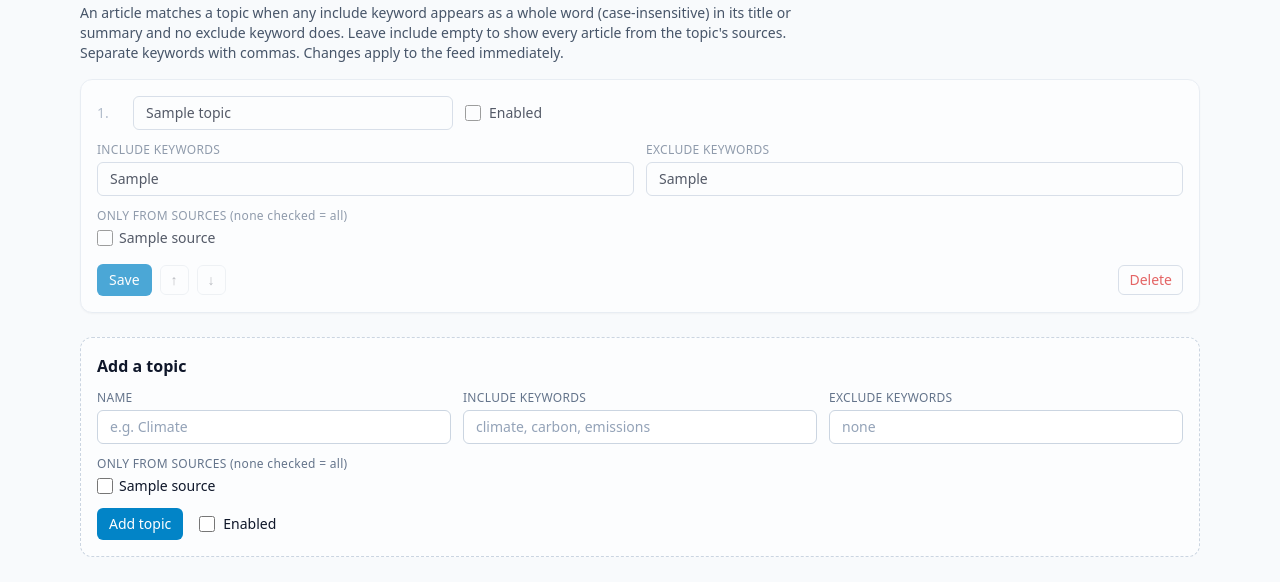
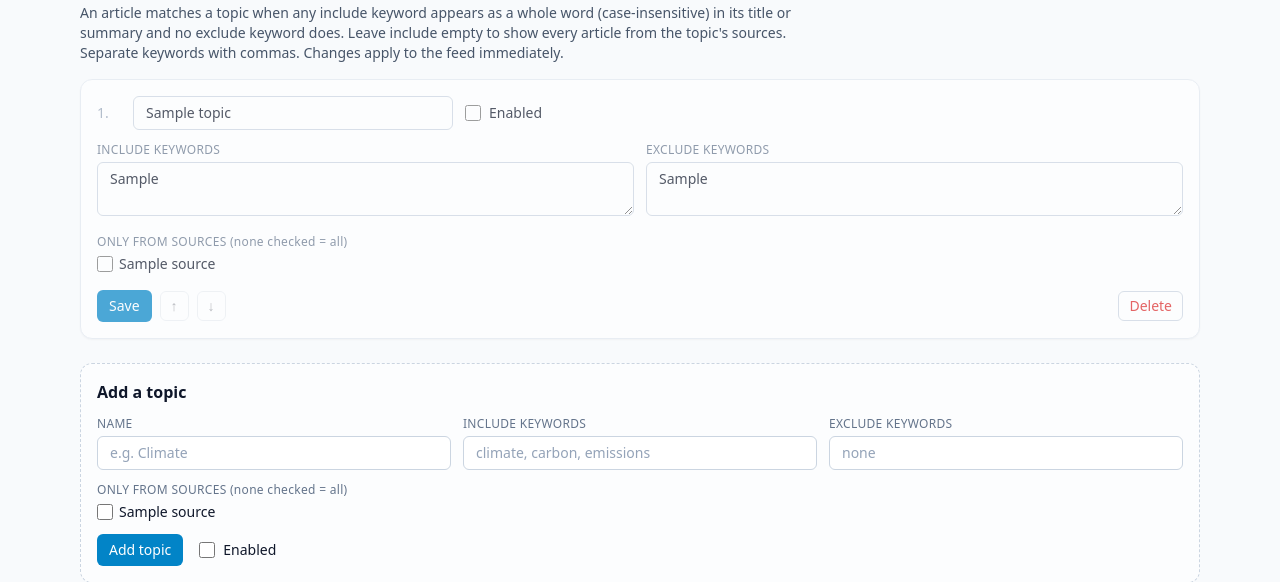
Before and after one commit to babcoccl/discover-feed, a FastAPI app: template app/templates/settings.html in a window 1280 px wide. Shown: the part 189-771 px from the top of the page. Run offline with FastAPI, Linux system fonts and the light colour scheme; the template is opened without the code that fills it: most values are stand-ins (such as "Sample title", 1, 10 or a date in 2020); some libraries are stand-ins or nearby versions.

Commit message:
Settings: wrap long keyword lists in textareas
Co-Authored-By: Devin AI <158243242+devin-ai-integration[bot]@users.noreply.github.com>

```diff
--- a/app/templates/_topics.html
+++ b/app/templates/_topics.html
@@ -30,9 +30,9 @@
       </div>
       <div class="grid gap-3 sm:grid-cols-2">
         <label class="block"><span class="{{ label_cls }}">Include keywords</span>
-          <input name="include" value="{{ topic.include_keywords | join(', ') }}" placeholder="empty = all articles" class="{{ input_cls }}"></label>
+          <textarea name="include" rows="2" placeholder="empty = all articles" class="{{ input_cls }} resize-y">{{ topic.include_keywords | join(', ') }}</textarea></label>
         <label class="block"><span class="{{ label_cls }}">Exclude keywords</span>
-          <input name="exclude" value="{{ topic.exclude_keywords | join(', ') }}" placeholder="none" class="{{ input_cls }}"></label>
+          <textarea name="exclude" rows="2" placeholder="none" class="{{ input_cls }} resize-y">{{ topic.exclude_keywords | join(', ') }}</textarea></label>
       </div>
       {{ source_choices(topic.source_ids) }}
       <div class="flex flex-wrap items-center gap-2 pt-1">
```
